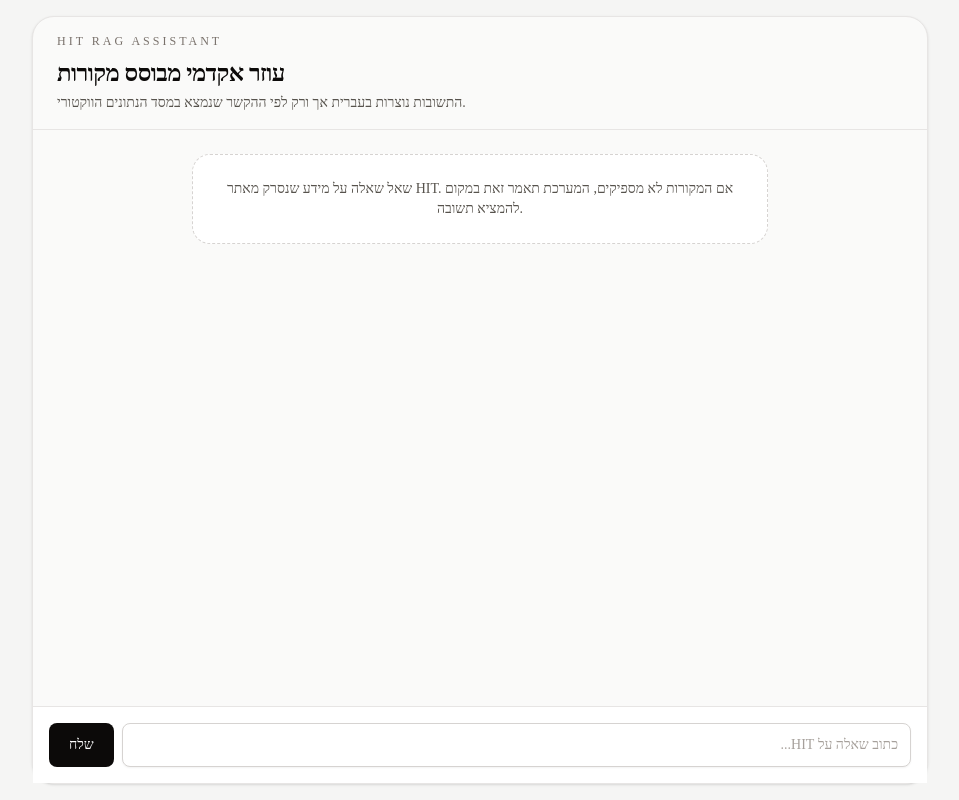
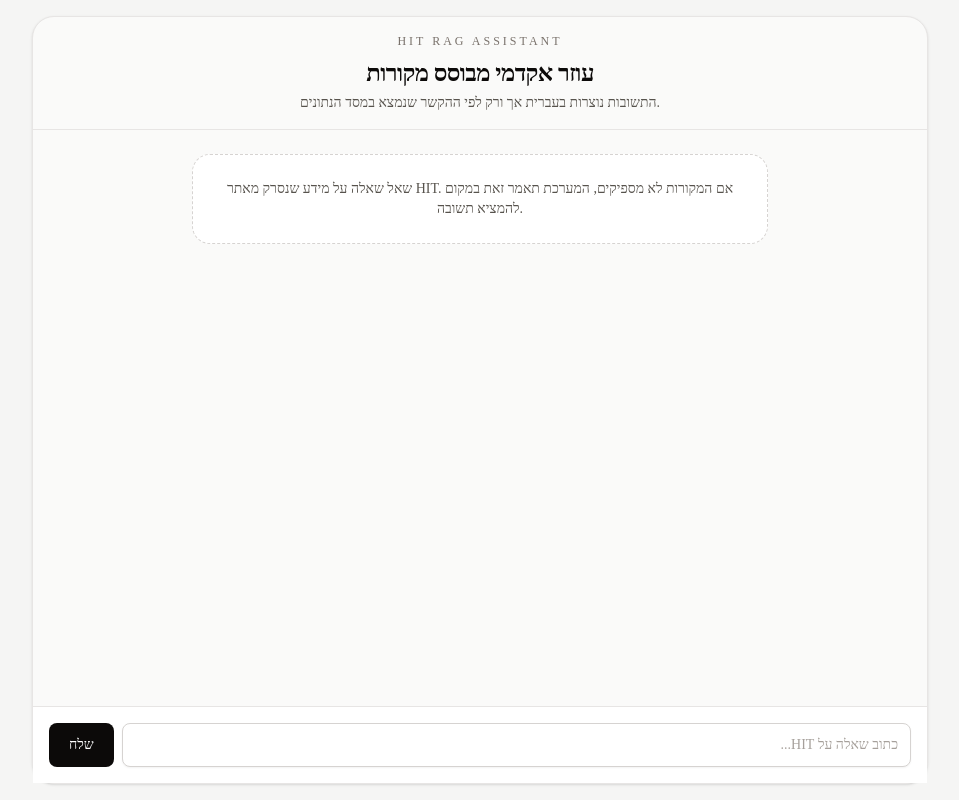
Before and after one commit to chentetro/rag-hit, a Next.js app: page / in a window 1280 px wide. Shown: the whole page, without its empty margins (160-1119 px from the left). Built offline with nearby package versions, Linux system fonts and the light colour scheme.

Commit message:
change the style

```diff
--- a/src/components/ChatInterface.tsx
+++ b/src/components/ChatInterface.tsx
@@ -122,7 +122,7 @@
 
   return (
     <section className="mx-auto flex h-[calc(100vh-2rem)] w-full max-w-4xl flex-col rounded-3xl border border-stone-200 bg-stone-50 shadow-sm">
-      <header className="border-b border-stone-200 px-6 py-4">
+      <header className="border-b border-stone-200 px-6 py-4 text-center">
         <p className="text-xs font-medium uppercase tracking-[0.25em] text-stone-500">
           HIT RAG Assistant
         </p>
@@ -130,7 +130,7 @@
           עוזר אקדמי מבוסס מקורות
         </h1>
         <p className="mt-1 text-sm text-stone-600">
-          התשובות נוצרות בעברית אך ורק לפי ההקשר שנמצא במסד הנתונים הווקטורי.
+          התשובות נוצרות בעברית אך ורק לפי ההקשר שנמצא במסד הנתונים.
         </p>
       </header>
 
```
